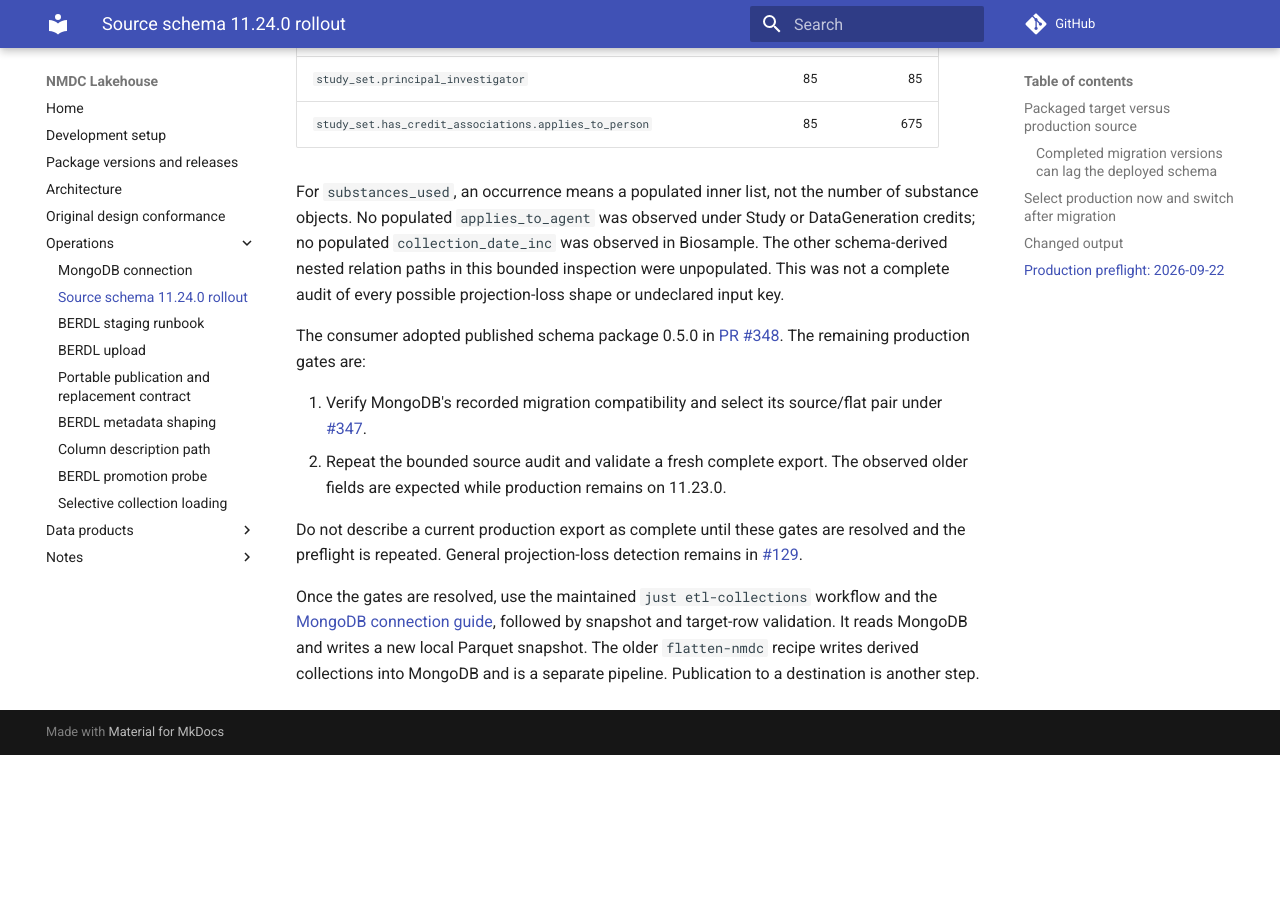
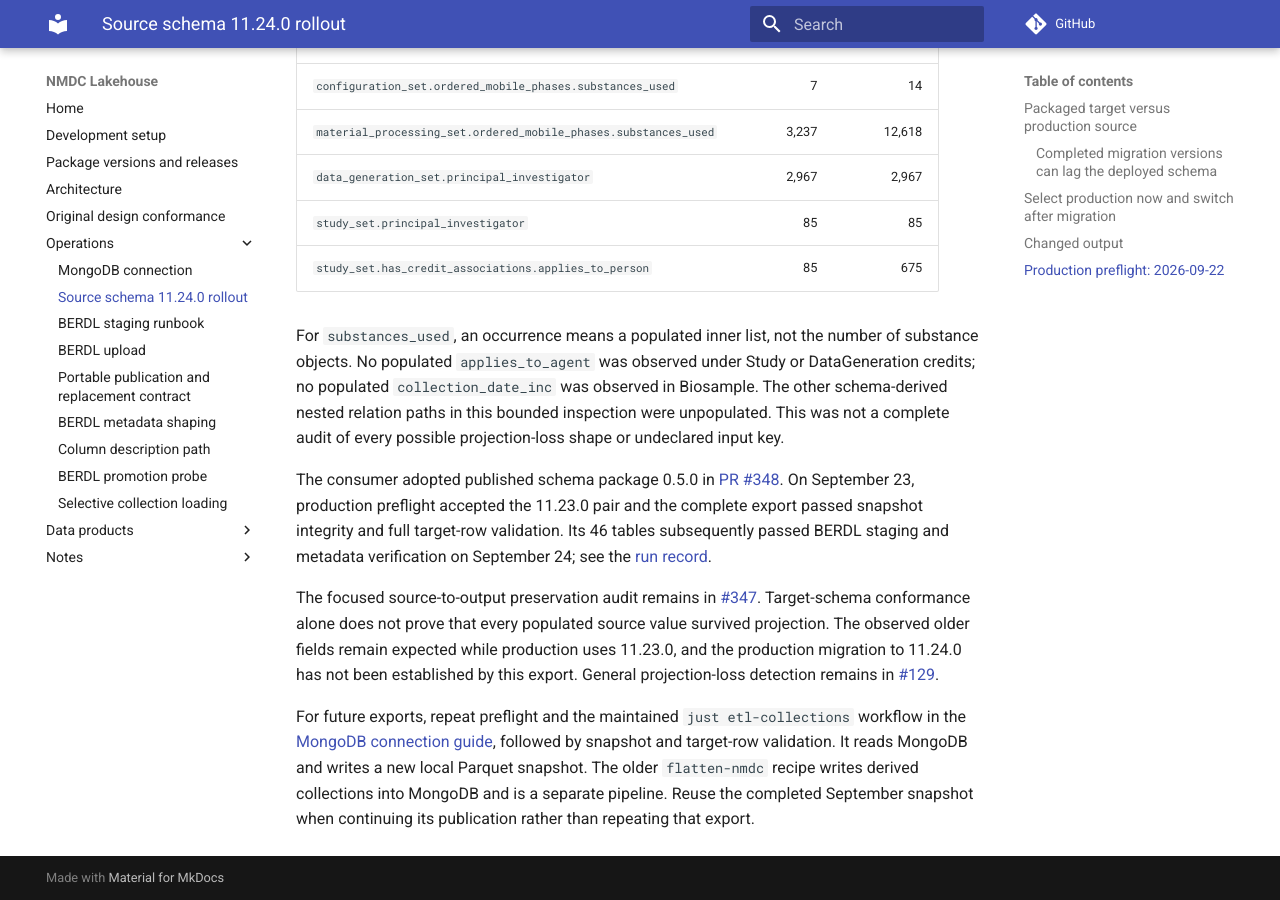
Before and after one commit to microbiomedata/nmdc-lakehouse, an MkDocs documentation site: the page built from docs/source-schema-1124-rollout.md, in a window 1280 px wide and 900 px high, scrolled down 4416 px. Built offline with MkDocs 1.6.1 and Material for MkDocs 9.7.7, drawn with Linux system fonts in a browser that asks for light colours; comment, search, counter and statistics services are not loaded; before the commit the page ends 5171 px from its top, so only the background shows below that; some of the changed text lies outside the part shown.

Commit message:
Make outcome bindings explicit and reconcile rollout status

```diff
--- a/docs/source-schema-1124-rollout.md
+++ b/docs/source-schema-1124-rollout.md
@@ -9,6 +9,12 @@ generated artifact and recorded identity.
 | --- | --- | --- |
 | 11.24.0 (default) | `11.24.0+flat.1.3.0` | 61: 19 primary, 42 helpers |
 | 11.23.0 | `11.23.0+flat.1.3.0` | 60: 19 primary, 41 helpers |
+
+These counts describe schema declarations. The completed 11.23.0 production
+snapshot contains 46 artifacts: all 19 primary tables and 27 helper tables.
+The other 14 helper classes have no materialized artifact in that snapshot;
+the exporter creates a helper writer only when its projection yields a row.
+Schema coverage and materialized-table counts are therefore different measures.
 
 The consumer pins the published `nmdc-lakehouse-schema==0.5.0` package.
 Its [release](https://github.com/microbiomedata/nmdc-lakehouse-schema/releases/tag/v0.5.0)
@@ -206,20 +212,22 @@ projection-loss shape or undeclared input key.
 
 The consumer adopted published schema package 0.5.0 in
 [PR #348](https://github.com/microbiomedata/nmdc-lakehouse/pull/348).
-The remaining production gates are:
+On September 23, production preflight accepted the 11.23.0 pair and the complete
+export passed snapshot integrity and full target-row validation. Its 46 tables
+subsequently passed BERDL staging and metadata verification on September 24; see
+the [run record](runs/2026-09-23-production-staging.md).
 
-1. Verify MongoDB's recorded migration compatibility and select its source/flat pair under
-   [#347](https://github.com/microbiomedata/nmdc-lakehouse/issues/347).
-2. Repeat the bounded source audit and validate a fresh complete export. The
-   observed older fields are expected while production remains on 11.23.0.
-
-Do not describe a current
-production export as complete until these gates are resolved and the preflight
-is repeated. General projection-loss detection remains in
+The focused source-to-output preservation audit remains in
+[#347](https://github.com/microbiomedata/nmdc-lakehouse/issues/347). Target-schema
+conformance alone does not prove that every populated source value survived
+projection. The observed older fields remain expected while production uses
+11.23.0, and the production migration to 11.24.0 has not been established by
+this export. General projection-loss detection remains in
 [#129](https://github.com/microbiomedata/nmdc-lakehouse/issues/129).
 
-Once the gates are resolved, use the maintained `just etl-collections` workflow
-and the [MongoDB connection guide](mongodb-connection.md), followed by snapshot
-and target-row validation. It reads MongoDB and writes a new local Parquet
-snapshot. The older `flatten-nmdc` recipe writes derived collections into MongoDB
-and is a separate pipeline. Publication to a destination is another step.
+For future exports, repeat preflight and the maintained `just etl-collections`
+workflow in the [MongoDB connection guide](mongodb-connection.md), followed by
+snapshot and target-row validation. It reads MongoDB and writes a new local
+Parquet snapshot. The older `flatten-nmdc` recipe writes derived collections
+into MongoDB and is a separate pipeline. Reuse the completed September snapshot
+when continuing its publication rather than repeating that export.
```
Also changed, not shown: docs/runs/2026-09-23-production-staging.md (+9 -0 lines).
